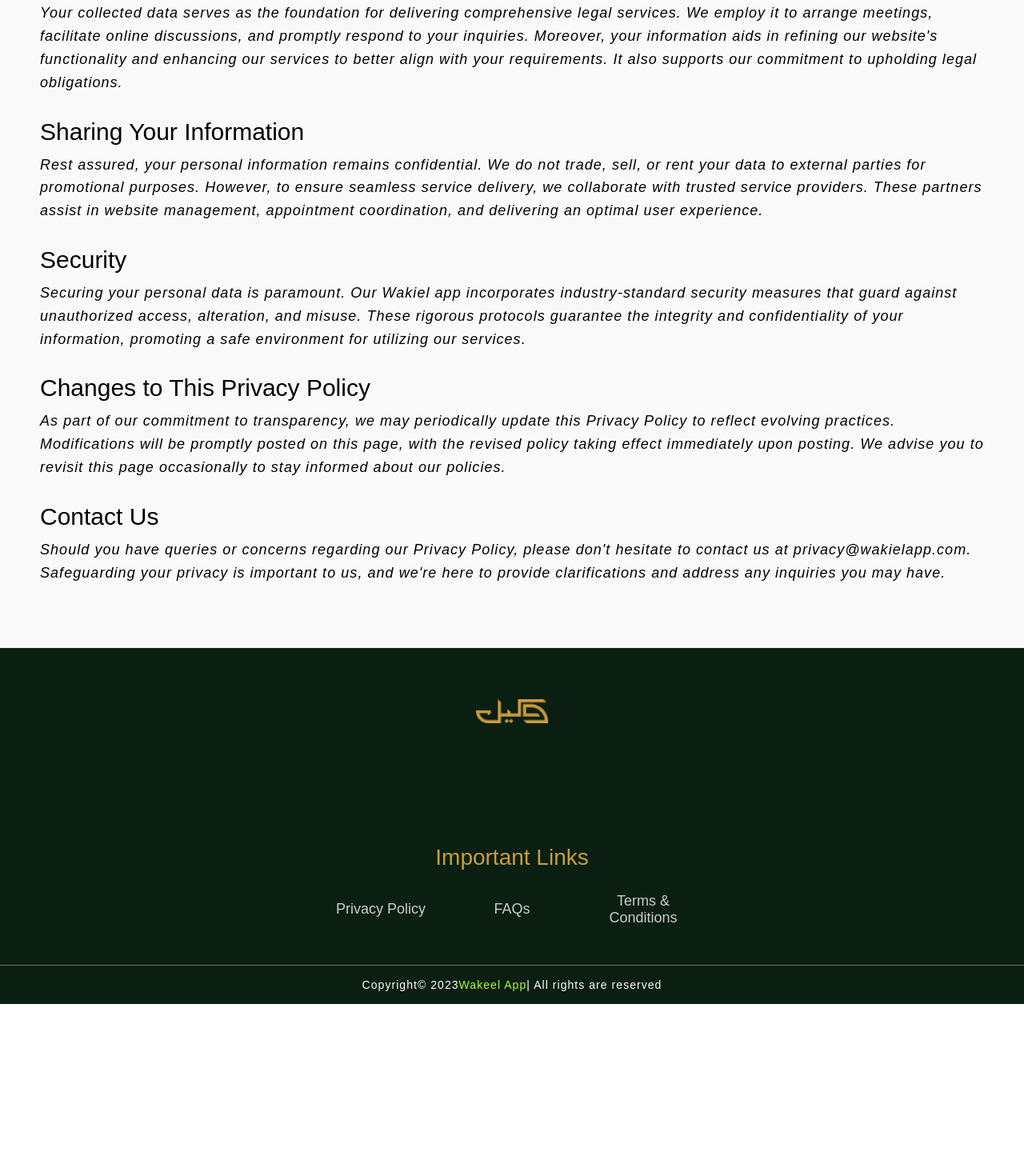
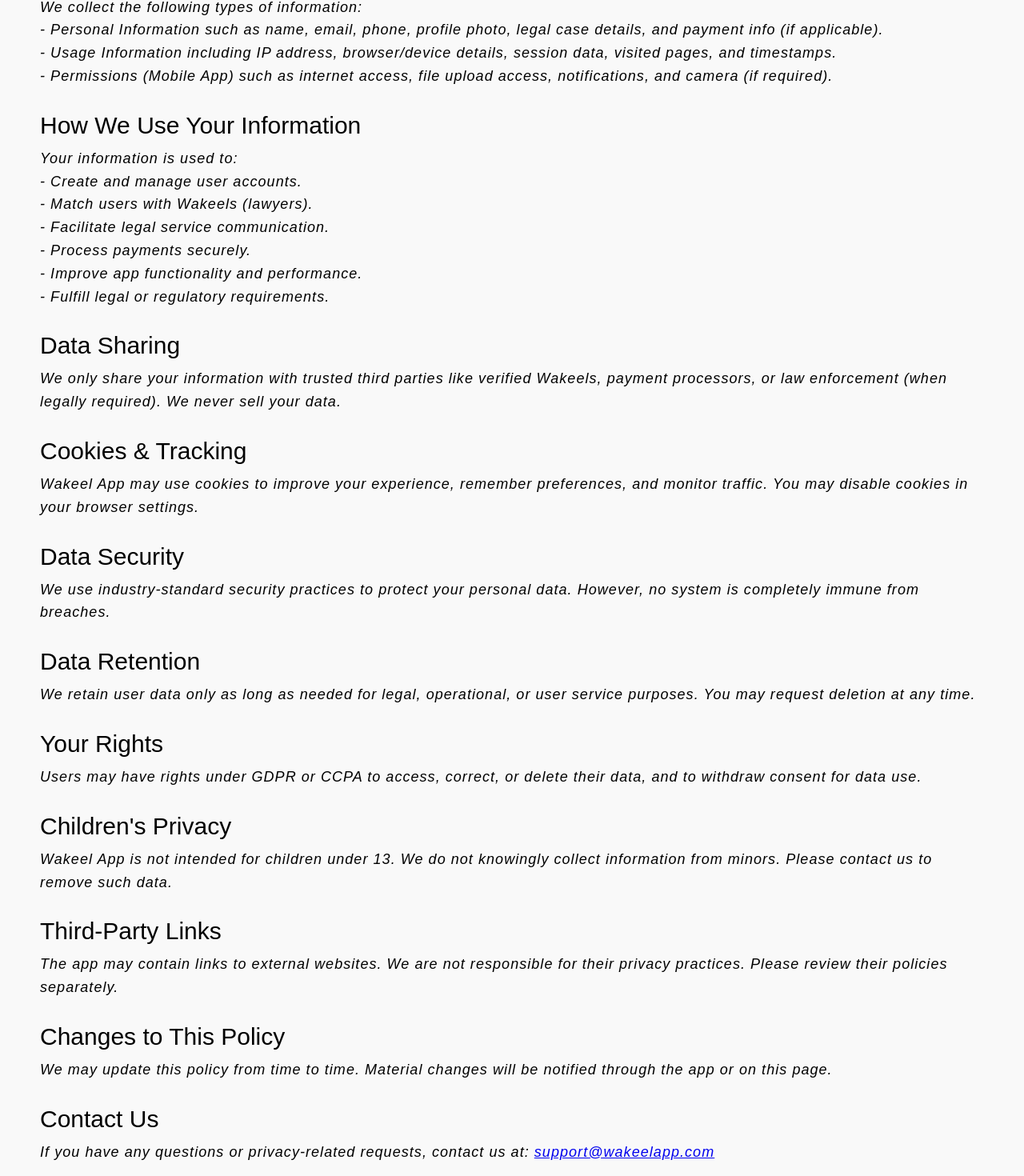
Before and after one commit to AbdulQadeerDeveloper/wakeel-app, a React (Create React App) app: page /privacy-policy in a window 1280 px wide. Shown: the part 798-2268 px from the top of the page at 80% size. Before the commit the page ends 2053 px from the top, so only its background shows below. Built offline with nearby package versions, Linux system fonts and the light colour scheme; a web font is replaced by a local one.

Commit message:
privacy policy page content changed

```diff
--- a/src/Data/privacylist.jsx
+++ b/src/Data/privacylist.jsx
@@ -1,40 +1,76 @@
+/* eslint-disable operator-linebreak */
 /* eslint-disable quotes */
 const privacylist = [
   {
     id: 1,
-    title: 'Information We Collect',
-    content:
-      'When you engage with our Wakiel app, we gather a range of personal information to tailor our legal services to your needs. This includes details such as your full name, email address, phone number, and specifics about your legal concerns. By providing this information, you enable us to arrange appointments, facilitate consultations, and offer a personalized experience.',
+    title: 'Who We Are',
+    content: 'Wakeel App (“we”, “our”, or “us”) is a legal service platform connecting users with legal professionals for advice, appointments, and case management.',
   },
   {
     id: 2,
-    title: 'How We Use Your Information',
+    title: 'Information We Collect',
     content:
-      "Your collected data serves as the foundation for delivering comprehensive legal services. We employ it to arrange meetings, facilitate online discussions, and promptly respond to your inquiries. Moreover, your information aids in refining our website's functionality and enhancing our services to better align with your requirements. It also supports our commitment to upholding legal obligations.",
+      'We collect the following types of information:\n' +
+      '- Personal Information such as name, email, phone, profile photo, legal case details, and payment info (if applicable).\n' +
+      '- Usage Information including IP address, browser/device details, session data, visited pages, and timestamps.\n' +
+      '- Permissions (Mobile App) such as internet access, file upload access, notifications, and camera (if required).',
   },
   {
     id: 3,
-    title: 'Sharing Your Information',
+    title: 'How We Use Your Information',
     content:
-      'Rest assured, your personal information remains confidential. We do not trade, sell, or rent your data to external parties for promotional purposes. However, to ensure seamless service delivery, we collaborate with trusted service providers. These partners assist in website management, appointment coordination, and delivering an optimal user experience.',
+      'Your information is used to:\n' +
+      '- Create and manage user accounts.\n' +
+      '- Match users with Wakeels (lawyers).\n' +
+      '- Facilitate legal service communication.\n' +
+      '- Process payments securely.\n' +
+      '- Improve app functionality and performance.\n' +
+      '- Fulfill legal or regulatory requirements.',
   },
   {
     id: 4,
-    title: 'Security',
-    content:
-      'Securing your personal data is paramount. Our Wakiel app incorporates industry-standard security measures that guard against unauthorized access, alteration, and misuse. These rigorous protocols guarantee the integrity and confidentiality of your information, promoting a safe environment for utilizing our services.',
+    title: 'Data Sharing',
+    content: 'We only share your information with trusted third parties like verified Wakeels, payment processors, or law enforcement (when legally required). We never sell your data.',
   },
   {
     id: 5,
-    title: 'Changes to This Privacy Policy',
-    content:
-      'As part of our commitment to transparency, we may periodically update this Privacy Policy to reflect evolving practices. Modifications will be promptly posted on this page, with the revised policy taking effect immediately upon posting. We advise you to revisit this page occasionally to stay informed about our policies.',
+    title: 'Cookies & Tracking',
+    content: 'Wakeel App may use cookies to improve your experience, remember preferences, and monitor traffic. You may disable cookies in your browser settings.',
   },
   {
     id: 6,
+    title: 'Data Security',
+    content: 'We use industry-standard security practices to protect your personal data. However, no system is completely immune from breaches.',
+  },
+  {
+    id: 7,
+    title: 'Data Retention',
+    content: 'We retain user data only as long as needed for legal, operational, or user service purposes. You may request deletion at any time.',
+  },
+  {
+    id: 8,
+    title: 'Your Rights',
+    content: 'Users may have rights under GDPR or CCPA to access, correct, or delete their data, and to withdraw consent for data use.',
+  },
+  {
+    id: 9,
+    title: "Children's Privacy",
+    content: 'Wakeel App is not intended for children under 13. We do not knowingly collect information from minors. Please contact us to remove such data.',
+  },
+  {
+    id: 10,
+    title: 'Third-Party Links',
+    content: 'The app may contain links to external websites. We are not responsible for their privacy practices. Please review their policies separately.',
+  },
+  {
+    id: 11,
+    title: 'Changes to This Policy',
+    content: 'We may update this policy from time to time. Material changes will be notified through the app or on this page.',
+  },
+  {
+    id: 12,
     title: 'Contact Us',
-    content:
-      "Should you have queries or concerns regarding our Privacy Policy, please don't hesitate to contact us at privacy@wakielapp.com. Safeguarding your privacy is important to us, and we're here to provide clarifications and address any inquiries you may have.",
+    content: 'If you have any questions or privacy-related requests, contact us at: ',
   },
 ];
 
--- a/src/Pages/PrivacyPolicy.jsx
+++ b/src/Pages/PrivacyPolicy.jsx
@@ -1,5 +1,6 @@
 /* eslint-disable quotes */
 import React from 'react';
+import { Link } from 'react-router-dom';
 import privacylist from '../Data/privacylist';
 
 function PrivacyPolicy() {
@@ -11,11 +12,21 @@
 
       <div className="global-container">
         <h2 className="privacy-policy-title global-heading">Privacy Policy</h2>
+        <p className="privacy-paragraph global-paragraph">Effective Date: June 24, 2025</p>
         <div className="privacy-policy-content">
           {privacylist.map((item) => (
             <div className="privacy-section" key={item.id}>
               <h3 className="heading">{item.title}</h3>
-              <p className="privacy-paragraph global-paragraph">{item.content}</p>
+              {item.id === 12 ? (
+                <p className="privacy-paragraph global-paragraph" style={{ whiteSpace: 'pre-wrap' }}>
+                  {item.content}
+                  <Link href="mailto:support@wakeelapp.com" className="text-blue-600 underline">
+                    support@wakeelapp.com
+                  </Link>
+                </p>
+              ) : (
+                <p className="privacy-paragraph global-paragraph" style={{ whiteSpace: 'pre-wrap' }} dangerouslySetInnerHTML={{ __html: item.content }} />
+              )}
             </div>
           ))}
         </div>
```
